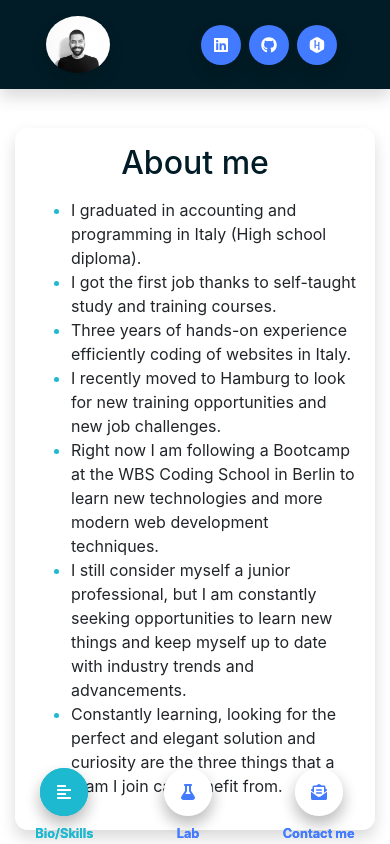
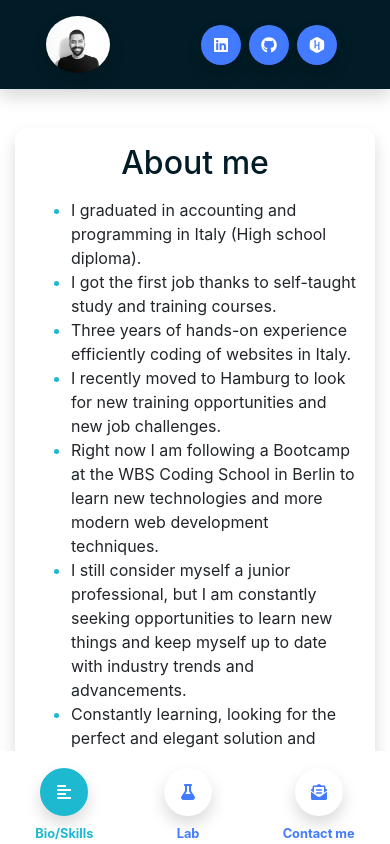
Before and after one commit to Massimilianok/my-portfolio-app, a React (Create React App) app: page / in a window 390 px wide. Shown: the top 844 px of the page. Built offline with nearby package versions, Linux system fonts and the light colour scheme.

Commit message:
refactor: Update style of mobile nav

```diff
--- a/src/components/NavbarPortfolio/NavbarPortfolio.css
+++ b/src/components/NavbarPortfolio/NavbarPortfolio.css
@@ -2,22 +2,15 @@
   position: fixed;
   bottom: 0;
   left: 0;
-  background: transparent;
-  padding-top: 1.5rem;
+  background: #fff;
+  padding-top: 1rem;
   width: 100%;
   box-shadow: none;
-  transition: box-shadow 0.3s ease-in-out, background 0.3s ease-in-out;
+  transition: box-shadow 0.3s ease-in-out;
 }
 
 .navbar-portfolio-scroll {
-  background: linear-gradient(
-    to top,
-    #fff 30%,
-    rgba(255, 255, 255, 0.7) 60%,
-    rgba(255, 255, 255, 0.5) 90%,
-    rgba(0, 0, 0, 0.1) 95%
-  );
-  box-shadow: 0 -3px 10px 4px rgba(0, 0, 0, 0.1);
+  box-shadow: 0 -3px 10px 4px rgba(0, 0, 0, 0.4);
 }
 
 /* Large devices (large desktops, 992px and up) */
@@ -26,5 +19,6 @@
     position: static;
     height: 80%;
     width: auto;
+    background: transparent;
   }
 }
--- a/src/components/NavbarPortfolio/NavbarPortfolio.js
+++ b/src/components/NavbarPortfolio/NavbarPortfolio.js
@@ -1,22 +1,25 @@
-import React from 'react';
+import React, { useEffect, useRef } from 'react';
 import './NavbarPortfolio.css';
 
 const NavbarPortfolio = ({ children }) => {
-  window.onscroll = () => {
-    const navMobile = document.getElementById('navbarMobile');
-    window.scrollY !== 0
-      ? navMobile.classList.add('navbar-portfolio-scroll')
-      : navMobile.classList.remove('navbar-portfolio-scroll');
-  };
+  const navBarMobile = useRef();
+
+  useEffect(() => {
+    window.onscroll = () => {
+      window.scrollY !== 0
+        ? navBarMobile.current.classList.add('navbar-portfolio-scroll')
+        : navBarMobile.current.classList.remove('navbar-portfolio-scroll');
+    };
+  }, []);
 
   return (
     <div
       className="navbar-portfolio d-flex justify-content-center align-items-center d-lg-none d-block"
-      id="navbarMobile"
+      ref={navBarMobile}
     >
       {children}
     </div>
   );
-}
+};
 
 export default NavbarPortfolio;
```
Also changed, not shown: 1 other file (tests, documents, lock files or other folders).
